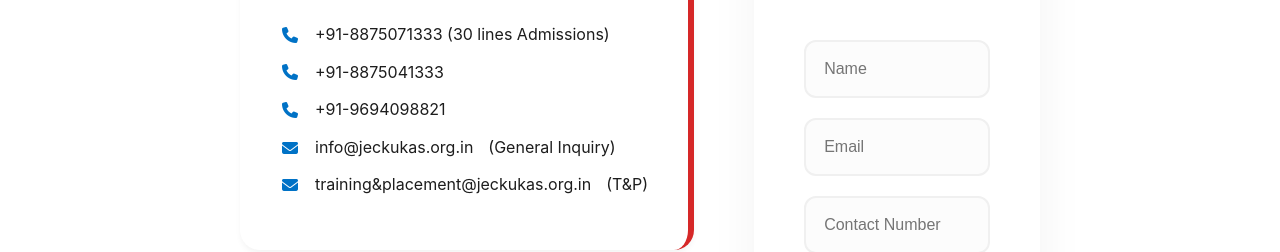
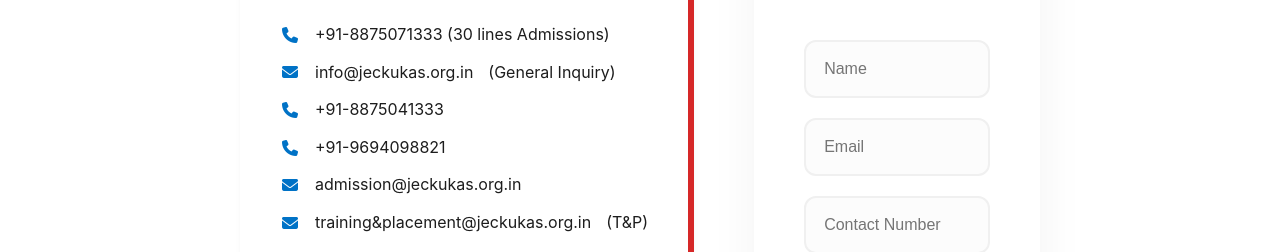
Before and after one commit to pawanharish2-del/JEC, a React (Create React App) app: page /contact-us in a window 1280 px wide. Shown: the part 654-906 px from the top of the page. Built offline with nearby package versions, Linux system fonts and the light colour scheme; no server answers.

Commit message:
Update Contact.js

```diff
--- a/src/pages/Contact.js
+++ b/src/pages/Contact.js
@@ -27,11 +27,12 @@
             <p className="address-line">SP - 43, RIICO Industrial Area, Delhi Road, Kukas, Jaipur - 302028, India</p>
 
             <div className="contact-detail"><i className="fas fa-phone"></i> <p>+91-8875071333 (30 lines Admissions)</p></div>
+     <div className="contact-detail"><i className="fas fa-envelope"></i> <a href="mailto:">info@jeckukas.org.in</a> (General Inquiry)</div>
 
             <div className="contact-detail"><i className="fas fa-phone"></i> <p>+91-8875041333</p></div>
             <div className="contact-detail"><i className="fas fa-phone"></i> <p>+91-9694098821 </p></div>
 
-            <div className="contact-detail"><i className="fas fa-envelope"></i> <a href="mailto:info@jeckukas.org.in">info@jeckukas.org.in</a> (General Inquiry)</div>
+            <div className="contact-detail"><i className="fas fa-envelope"></i> <a href="mailto:admission@jeckukas.org.in">admission@jeckukas.org.in</a></div>
                         <div className="contact-detail"><i className="fas fa-envelope"></i> <a href="mailto:training&placement@jeckukas.org.in">training&placement@jeckukas.org.in</a> (T&P)</div>
           </div>
 
```
